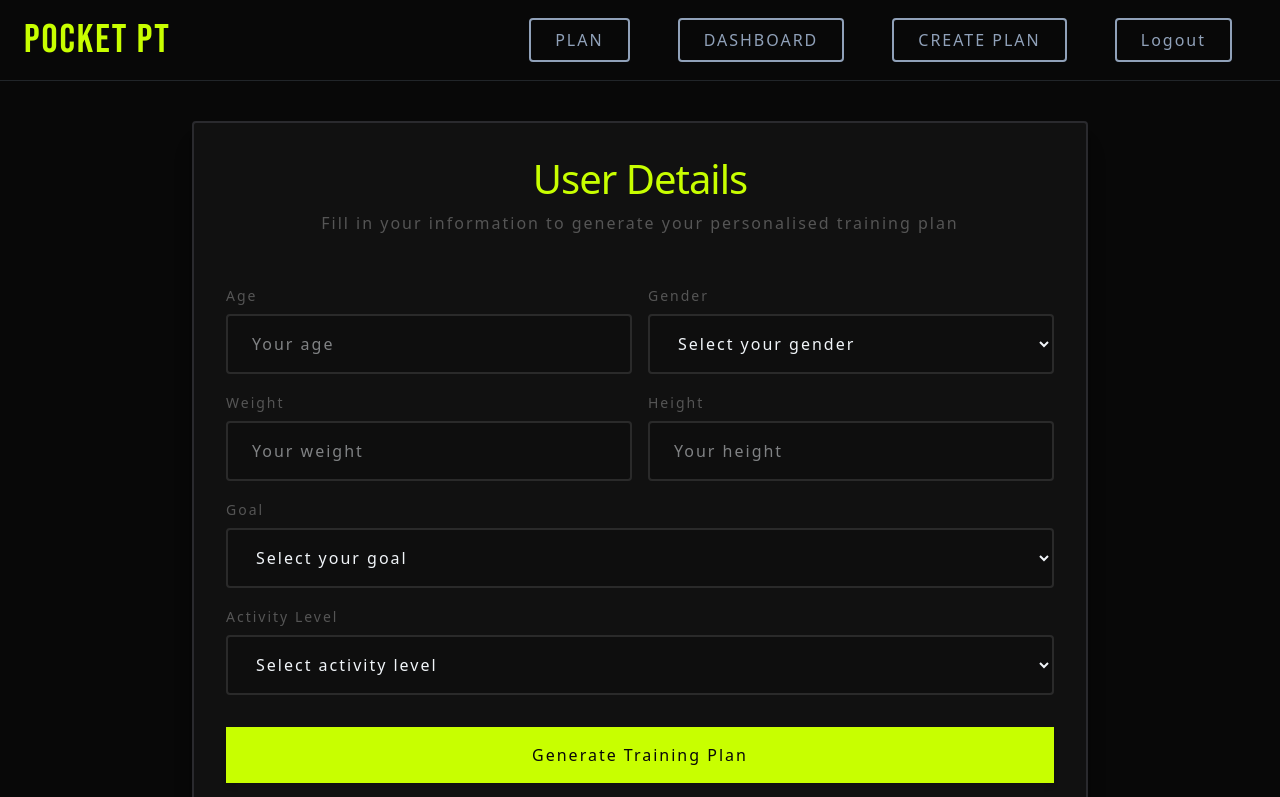
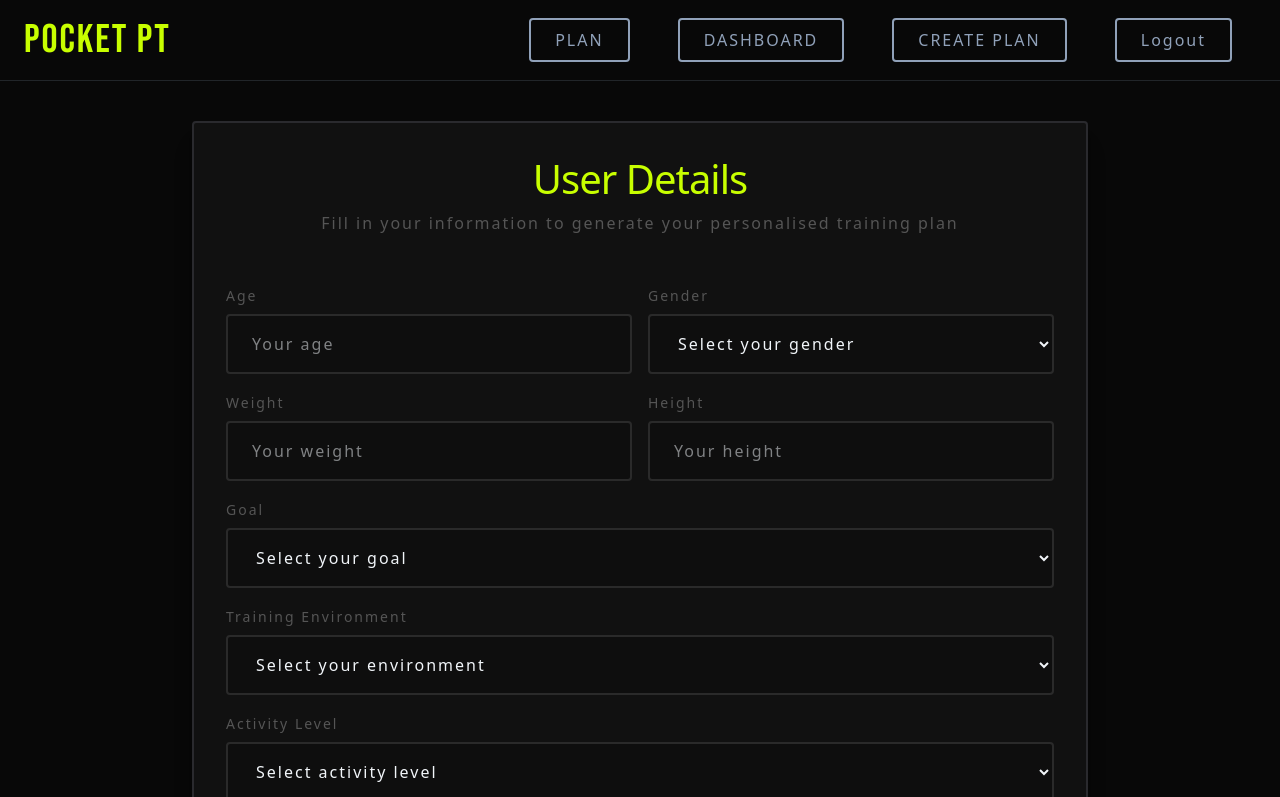
Before and after one commit to Sosenaa/pocketPT, a React (Vite) app: page /UserForm in a window 1280 px wide. Shown: the top 797 px of the page. Built offline with nearby package versions, Linux system fonts and the light colour scheme; no server answers.

Commit message:
Improved Workout generator

```diff
--- a/src/components/UserForm.tsx
+++ b/src/components/UserForm.tsx
@@ -11,6 +11,7 @@ const UserForm = () => {
   const [gender, setGender] = useState("");
   const [goal, setGoal] = useState("");
   const [activity, setActivity] = useState("");
+  const [trainingEnvironment, setTrainingEnvironment] = useState("");
 
   const [loading, setLoading] = useState(false);
 
@@ -30,6 +31,7 @@ const UserForm = () => {
           height,
           gender,
           goal,
+          trainingEnvironment,
           activity,
         }),
       });
@@ -175,6 +177,30 @@ const UserForm = () => {
                   <option value="lose_weight">Lose Weight</option>
                   <option value="maintain_weight">Maintain Weight</option>
                   <option value="gain_muscle">Gain Muscle</option>
+                  <option value="increase_strength">Increase Strength</option>
+                  <option value="improve_endurance">Improve Endurance</option>
+                </select>
+              </div>
+
+              <div className="md:col-span-2">
+                <label
+                  htmlFor="training_enviroment"
+                  className="mb-2 block text-sm font-medium text-[#555]"
+                >
+                  Training Environment
+                </label>
+                <select
+                  id="training_enviroment"
+                  value={trainingEnvironment}
+                  onChange={(e) => setTrainingEnvironment(e.target.value)}
+                  className="w-full rounded-sm border-[#2a2a2a] border-2 bg-[#0E0E0E] px-4 py-3 text-slate-100 outline-none transition focus:ring-2 focus:ring-[#c8ff00]"
+                >
+                  <option value="">Select your environment</option>
+                  <option value="full_gym">Full gym</option>
+                  <option value="basic_gym">Basic gym</option>
+                  <option value="home_gym">Home gym</option>
+                  <option value="home_bodyweight">Home bodyweight</option>
+                  <option value="mixed">Mixed</option>
                 </select>
               </div>
 
```
Also changed, not shown: 2 other files (tests, documents, lock files or other folders).
